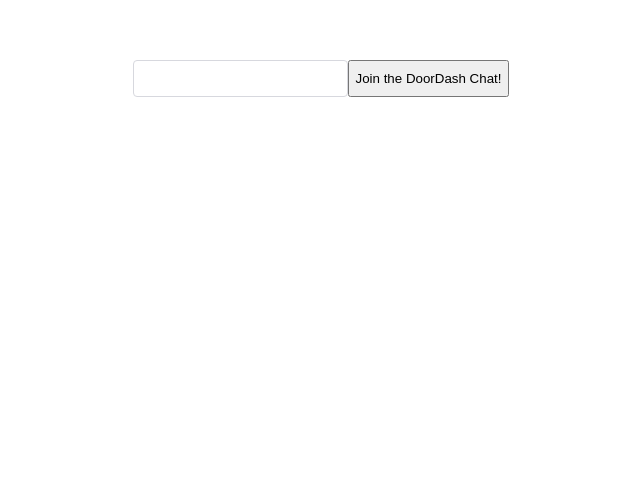
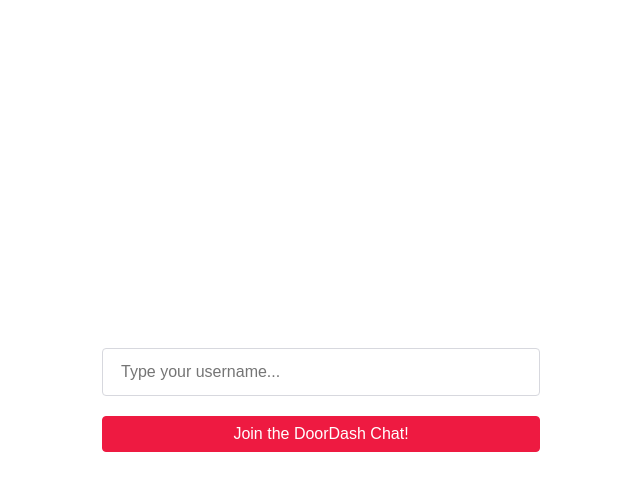
Before and after one commit to kon-rad/chatApp, a React (Create React App) app: page / in a window 1280 px wide. Shown: the top 490 px of the page, without its empty margins (319-959 px from the left). Built offline with nearby package versions, Linux system fonts and the light colour scheme.

Commit message:
css refinement, scroll down, handle enter key

```diff
--- /dev/null
+++ b/src/components/atoms/Button.css
@@ -0,0 +1,19 @@
+.Button__link {
+  color: var(--blue_text);
+  background-color: var(--white);
+  border: none;
+  cursor: pointer;
+  font-size: 18px;
+  font-weight: 600;
+}
+button.Button__link:focus {
+  outline: 0;
+}
+.Button__action {
+  background-color: var(--dd_red);
+  color: var(--white);
+  border-radius: var(--radius1);
+  padding: 8px;
+  border: solid 1px var(--dd_red);
+  font-size: 16px;
+}
--- a/src/components/atoms/Button.js
+++ b/src/components/atoms/Button.js
@@ -1,8 +1,18 @@
 import React from "react";
+import classNames from "classnames";
+import "./Button.css";
+
+const stylesheet = {
+  action: "Button__action",
+  link: "Button__link",
+};
 
 const Button = ({ className = "", onClick, children, type = "action" }) => {
   return (
-    <button className={["Button", className].join(" ")} onClick={onClick}>
+    <button
+      className={classNames(stylesheet[type], className)}
+      onClick={onClick}
+    >
       {children}
     </button>
   );
--- a/src/components/atoms/TextInput.css
+++ b/src/components/atoms/TextInput.css
@@ -1,6 +1,7 @@
 .TextInput {
-  padding: 10px 18px;
+  padding: 14px 18px;
   border: solid 1px var(--gray_border);
-  border-radius: 4px;
+  border-radius: var(--radius1);
+  font-size: 16px;
   color: var(--dark_gray_text);
 }
--- a/src/components/atoms/TextInput.js
+++ b/src/components/atoms/TextInput.js
@@ -2,7 +2,14 @@
 import classnames from "classnames";
 import "./TextInput.css";
 
-const TextInput = ({ className = "", onChange, name, value, placeholder }) => {
+const TextInput = ({
+  className = "",
+  onChange,
+  name,
+  value,
+  placeholder,
+  onKeyDown,
+}) => {
   return (
     <input
       className={classnames("TextInput", className)}
@@ -10,6 +17,7 @@
       name={name}
       placeholder={placeholder}
       value={value}
+      onKeyDown={onKeyDown}
     />
   );
 };
--- a/src/components/organisms/RoomDetail.css
+++ b/src/components/organisms/RoomDetail.css
@@ -41,8 +41,8 @@
   max-height: 100vh;
 }
 .RoomDetail__textInput {
-  padding: 10px 18px;
-  border: solid 1px gray;
-  border-radius: 4px;
-  color: gray;
+  width: 100%;
+  margin-right: 20px;
 }
+.RoomDetail__submitButton {
+}
--- a/src/components/organisms/RoomDetail.js
+++ b/src/components/organisms/RoomDetail.js
@@ -28,6 +28,21 @@
   useEffect(scrollToBottom, [messages]);
   const messagesEndRef = useRef(null);
 
+  const messageSubmit = () => {
+    // dispatch thunk to post message
+    dispatch(postMessage(id, currentUserName, messageInputValue));
+    // clear message text state
+    setMessageInputValue("");
+  };
+  // handle submit on enter key
+  const handleOnKeyDown = (event) => {
+    if (event.key === "Enter") {
+      event.preventDefault();
+      event.stopPropagation();
+      messageSubmit();
+    }
+  };
+
   return (
     <div className="RoomDetail__container">
       <div className="RoomDetail__header">
@@ -35,16 +50,18 @@
         <div className="RoomDetail__users">
           <span className="RoomDetail__currentUserName">{currentUserName}</span>
           {userNamesList && userNamesList.length > 0 && ", "}
-          {userNamesList && userNamesList.join(", ")}
+          {userNamesList &&
+            userNamesList.filter((name) => name !== currentUserName).join(", ")}
         </div>
       </div>
       <div className="RoomDetail__messages">
         {messages &&
-          messages.map((msg) => {
+          messages.map((msg, i) => {
             return (
               <Message
                 isCurrentUser={msg.name === currentUserName}
                 author={msg.name}
+                key={`${msg.name}_${i}`}
               >
                 {msg.message}
               </Message>
@@ -54,20 +71,17 @@
       </div>
       <div className="RoomDetail__inputContainer">
         <TextInput
-          placeHolder="Type a message..."
+          placeholder="Type a message..."
           name="message_input"
           value={messageInputValue}
           onChange={(e) => setMessageInputValue(e.target.value)}
           className="RoomDetail__textInput"
+          onKeyDown={handleOnKeyDown}
         />
         <Button
           type="link"
-          onClick={() => {
-            // dispatch thunk to post message
-            dispatch(postMessage(id, currentUserName, messageInputValue));
-            // clear message text state
-            setMessageInputValue("");
-          }}
+          className="RoomDetail__submitButton"
+          onClick={messageSubmit}
         >
           Send
         </Button>
--- a/src/pages/Login.css
+++ b/src/pages/Login.css
@@ -1,6 +1,14 @@
-.posts__title {
-  margin-bottom: 60px;
+.Login__container {
   display: flex;
   justify-content: center;
-  margin-top: 60px;
+  align-items: center;
+  height: 100vh;
 }
+.Login {
+  display: flex;
+  flex-direction: column;
+}
+.Login__input {
+  width: 400px;
+  margin-bottom: 20px;
+}
--- a/src/pages/Login.js
+++ b/src/pages/Login.js
@@ -17,21 +17,29 @@
     dispatch(loginUser(username));
     history.push("/chat");
   };
+  // handle submit on enter key
+  const handleOnKeyDown = (event) => {
+    if (event.key === "Enter") {
+      event.preventDefault();
+      event.stopPropagation();
+      handleSubmit(event);
+    }
+  };
   // todo: support login on enter key
   return (
-    <div className="container-fluid">
-      <div className="row">
-        <div className="col-xs-12 col-md-12 posts__title">
+    <div className="Login__container">
+      <div className="Login">
         <TextInput
           name="username"
-            className="username_input"
+          className="Login__input"
           onChange={(e) => setUsername(e.target.value)}
           value={username}
+          placeholder="Type your username..."
+          onKeyDown={handleOnKeyDown}
         />
-          <Button className="login_submit" onClick={handleSubmit}>
+        <Button className="Login__submit" onClick={handleSubmit}>
           Join the DoorDash Chat!
         </Button>
-        </div>
       </div>
     </div>
   );
--- a/src/styles/tokens.css
+++ b/src/styles/tokens.css
@@ -9,4 +9,5 @@
   --gray_border: #d7d8de;
   --dark_gray_border: #d7d8de;
   --white: #ffffff;
+  --radius1: 4px;
 }
```
Also changed, not shown: src/components/atoms/Heading1.js (deleted, +0 -7 lines), 1 other file (tests, documents, lock files or other folders). Lines whose indentation alone changed are shown as unchanged.
